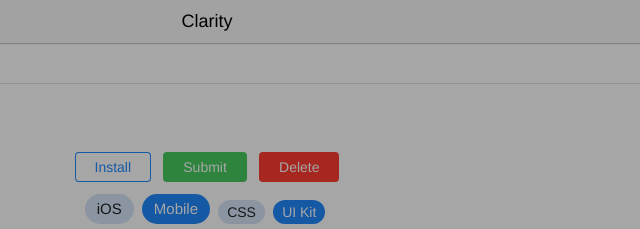
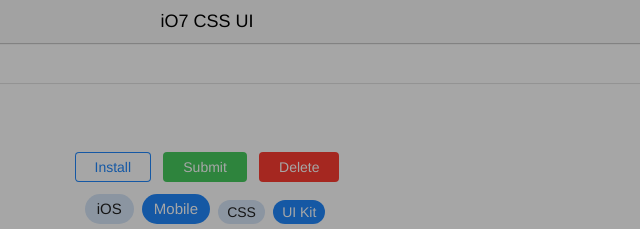
Before and after one commit to roachhd/ios7-css-ui, a plain HTML site: page action-sheet.html in a window 1280 px wide. Shown: the top 229 px of the page, 433-1073 px from the left. Drawn offline with Linux system fonts and the light colour scheme.

Commit message:
Update action-sheet.html

```diff
--- a/action-sheet.html
+++ b/action-sheet.html
@@ -14,7 +14,7 @@
 
   <div class="app">
     <div class="top-bar">
-      <h1 class="top-bar-title">Clarity</h1>
+      <h1 class="top-bar-title">iO7 CSS UI</h1>
       <a href="menu-1.html" class="top-bar-link left icon-only icon-menu">Menu</a>
       <a href="index.html" class="top-bar-link right icon-only icon-plus">New</a>
     </div>
```
